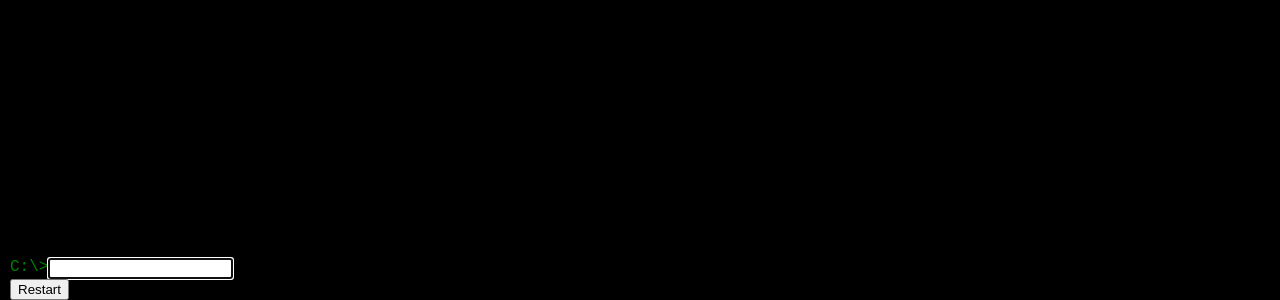
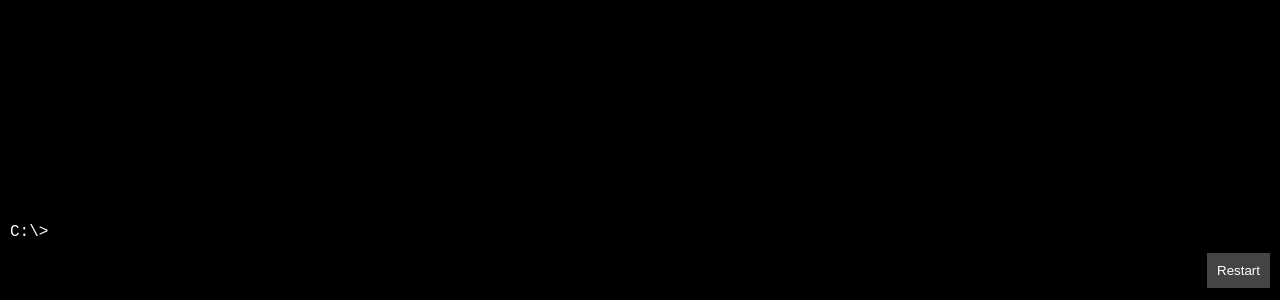
Before and after one commit to MEMozki/ME-DOS, a plain HTML site: page index.html in a window 1280 px wide. Shown: the part 502-802 px from the top of the page. Drawn offline with Linux system fonts and the light colour scheme.

Commit message:
Update styles.css

```diff
--- a/styles.css
+++ b/styles.css
@@ -1,38 +1,52 @@
 body {
-    background-color: black;
-    color: green;
-    font-family: 'Courier New', Courier, monospace;
     margin: 0;
     padding: 0;
+    background-color: black;
+    color: white;
+    font-family: 'Courier New', Courier, monospace;
 }
 
 #terminal {
-    width: 100%;
+    display: flex;
+    flex-direction: column;
     height: 100vh;
     padding: 10px;
     box-sizing: border-box;
 }
 
 #output {
-    white-space: pre-wrap;
+    flex: 1;
     overflow-y: auto;
-    height: calc(100% - 30px);
 }
 
 #input-line {
     display: flex;
 }
 
-#prompt {
-    padding-right: 5px;
+.prompt {
+    margin-right: 5px;
 }
 
-#input {
-    flex-grow: 1;
+#command-input {
+    background: black;
+    color: white;
     border: none;
-    background: black;
-    color: green;
+    outline: none;
+    width: 100%;
     font-family: 'Courier New', Courier, monospace;
     font-size: 16px;
-    outline: none;
 }
+
+#reset-button {
+    background: #444;
+    color: white;
+    border: none;
+    padding: 10px;
+    cursor: pointer;
+    margin-top: 10px;
+    align-self: flex-end;
+}
+
+#reset-button:hover {
+    background: #666;
+}
```
